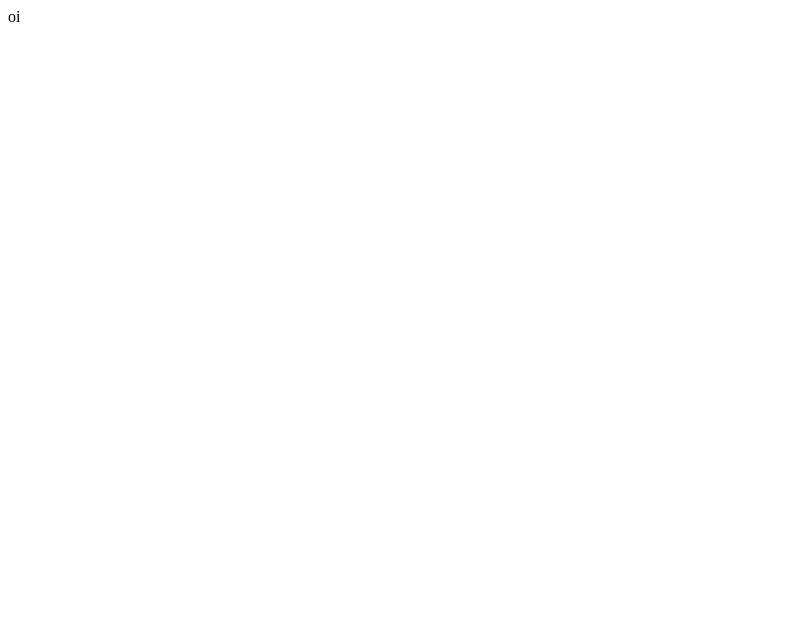
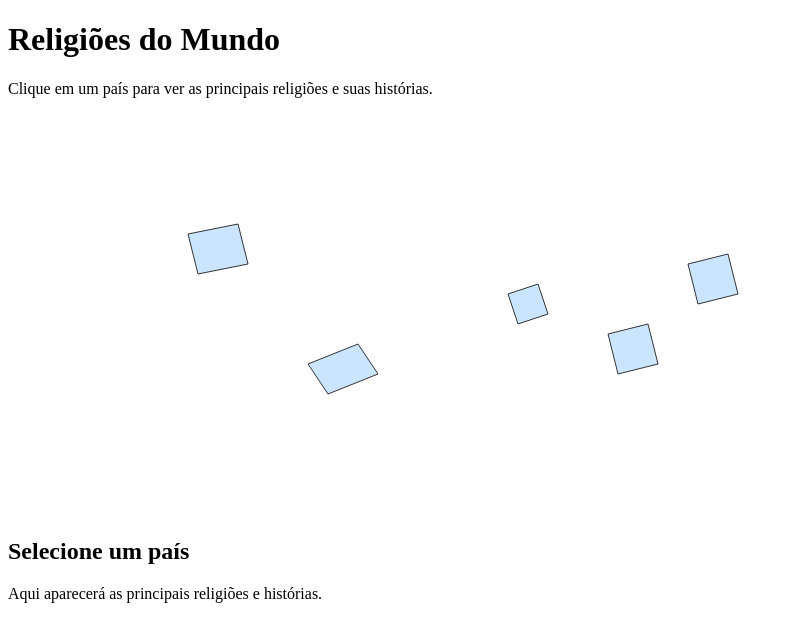
Before and after one commit to Thiyago-wq/fuck, a plain HTML site: page index.html in a window 1280 px wide. Shown: the whole page, without its empty margins (0-793 px from the left). Drawn offline with Linux system fonts and the light colour scheme.

Commit message:
Update index.html

```diff
--- a/index.html
+++ b/index.html
@@ -1 +1,35 @@
-oi
+<!DOCTYPE html>
+<html lang="pt-BR">
+<head>
+  <meta charset="UTF-8" />
+  <meta name="viewport" content="width=device-width, initial-scale=1" />
+  <title>Religiões do Mundo Interativo</title>
+  <link rel="stylesheet" href="styles.css" />
+</head>
+<body>
+  <h1>Religiões do Mundo</h1>
+
+  <p>Clique em um país para ver as principais religiões e suas histórias.</p>
+
+  <div id="map-container">
+    <!-- SVG simplificado do mapa com alguns países -->
+    <svg id="world-map" xmlns="http://www.w3.org/2000/svg" viewBox="0 0 800 400" width="800" height="400">
+      <!-- Exemplos de países simplificados -->
+      <path id="brasil" data-name="Brasil" d="M300,250 L350,230 L370,260 L320,280 Z" fill="#cce5ff" stroke="#333" stroke-width="1" cursor="pointer" />
+      <path id="india" data-name="Índia" d="M600,220 L640,210 L650,250 L610,260 Z" fill="#cce5ff" stroke="#333" stroke-width="1" cursor="pointer" />
+      <path id="egito" data-name="Egito" d="M500,180 L530,170 L540,200 L510,210 Z" fill="#cce5ff" stroke="#333" stroke-width="1" cursor="pointer" />
+      <path id="china" data-name="China" d="M680,150 L720,140 L730,180 L690,190 Z" fill="#cce5ff" stroke="#333" stroke-width="1" cursor="pointer" />
+      <path id="usa" data-name="Estados Unidos" d="M180,120 L230,110 L240,150 L190,160 Z" fill="#cce5ff" stroke="#333" stroke-width="1" cursor="pointer" />
+    </svg>
+  </div>
+
+  <div id="info-container">
+    <h2 id="country-name">Selecione um país</h2>
+    <div id="religions-info">
+      <p>Aqui aparecerá as principais religiões e histórias.</p>
+    </div>
+  </div>
+
+  <script src="script.js"></script>
+</body>
+</html>
```
